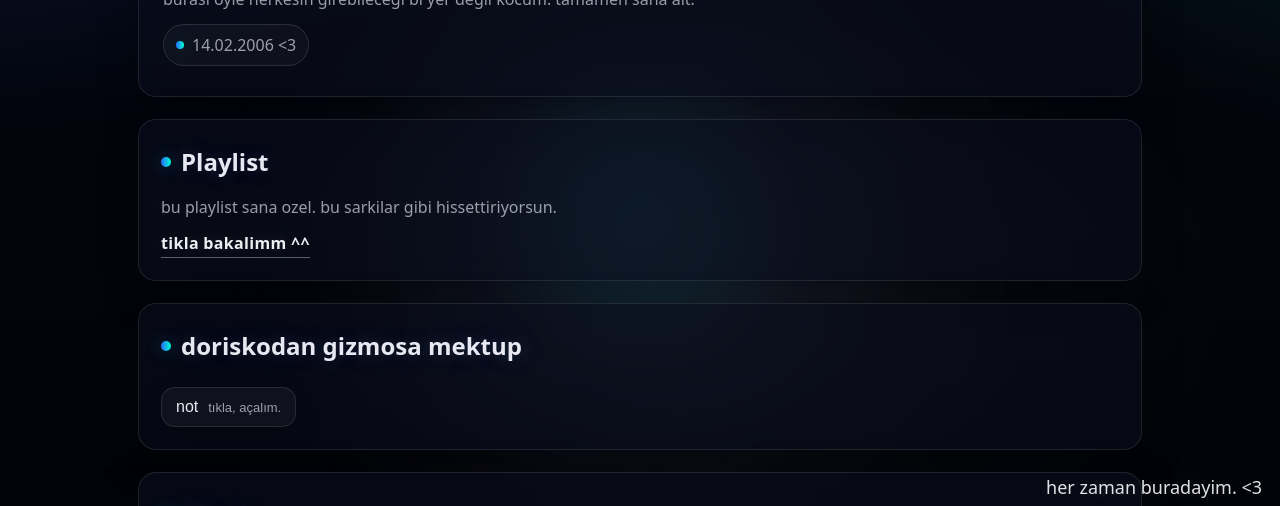
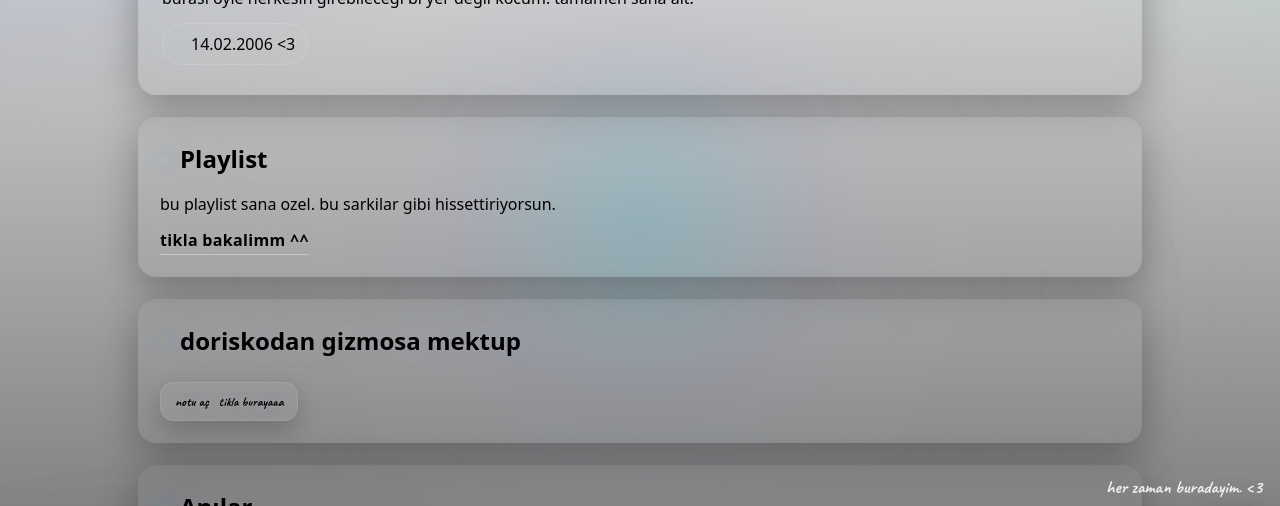
Before and after one commit to ahrisee/onlyforgizem, a plain HTML site: page index.html in a window 1280 px wide. Shown: the part 180-686 px from the top of the page. Drawn offline with Linux system fonts and the light colour scheme.

Commit message:
Update index.html

```diff
--- a/index.html
+++ b/index.html
@@ -5,7 +5,50 @@
   <meta name="viewport" content="width=device-width,initial-scale=1" />
   <title>gizmoss — v10</title>
 
+  <!-- Google font (el yazısı) -->
+  <link rel="preconnect" href="https://fonts.googleapis.com">
+  <link rel="preconnect" href="https://fonts.gstatic.com" crossorigin>
+  <link href="https://fonts.googleapis.com/css2?family=Caveat:wght@600;700&display=swap" rel="stylesheet">
+
+<style>
+  /* EL YAZISI */
+.hand {
+  font-family: "Caveat", cursive;
+  font-weight: 700;
+}
+
+/* HAFİF GLOW */
+.glow {
+  text-shadow:
+    0 0 8px rgba(255,255,255,.25),
+    0 0 18px rgba(43,108,255,.18),
+    0 0 30px rgba(0,255,209,.12);
+}
+
+/* EL YAZISI + GLOW */
+.handGlow {
+  font-family: "Caveat", cursive;
+  font-weight: 700;
+  text-shadow:
+    0 0 10px rgba(255,255,255,.35),
+    0 0 22px rgba(138,125,255,.25),
+    0 0 36px rgba(0,255,209,.18);
+}
+
+
+    :root{
+      ...
+    }
+
+    body{
+      ...
+    }
+
+    /* reveal, hover, glow, vs ne varsa HEPSİ BURADA */
+  </style>
   <style>
+</head>
+
     :root{
       --bg:#050812;
       --text:rgba(245,247,255,.94);
@@ -397,12 +440,16 @@
     </section>
 
     <section class="card section reveal">
-      <h2 class="title"><span class="dot"></span> doriskodan gizmosa mektup</h2>
-      <button class="noteBtn" id="openNote" type="button">
-        <span class="tag">not</span>
-        <span class="mini">tıkla, açalım.</span>
-      </button>
-    </section>
+  <h2 class="title">
+    <span class="dot"></span> doriskodan gizmosa mektup
+  </h2>
+
+  <button class="noteBtn handGlow" id="openNote" type="button">
+    notu aç
+    <span class="mini">tikla burayaaa</span>
+  </button>
+</section>
+
 
     <section class="card section reveal">
       <h2 class="title"><span class="dot"></span> Anılar</h2>
@@ -505,11 +552,12 @@ hayatimda kendimi guvende hissettigim sayili kisilerdensin.
 
   <!-- Discord floating -->
   <div class="discordFloat">
-    <div class="discordLabel">her zaman buradayim. &lt;3</div>
+    <div class="discordLabel handGlow">her zaman buradayim. &lt;3</div>
+
 
     <!-- BURADAKİ ID'Yİ DOLDUR -->
     <a class="discordBtn"
-       href="https://discord.com/users/DISCORD_USER_ID_BURAYA"
+       href="https://discord.com/users/599305638455148547
        target="_blank" rel="noopener"
        aria-label="discord dm">
       <svg viewBox="0 0 24 24" fill="none" aria-hidden="true">
```
